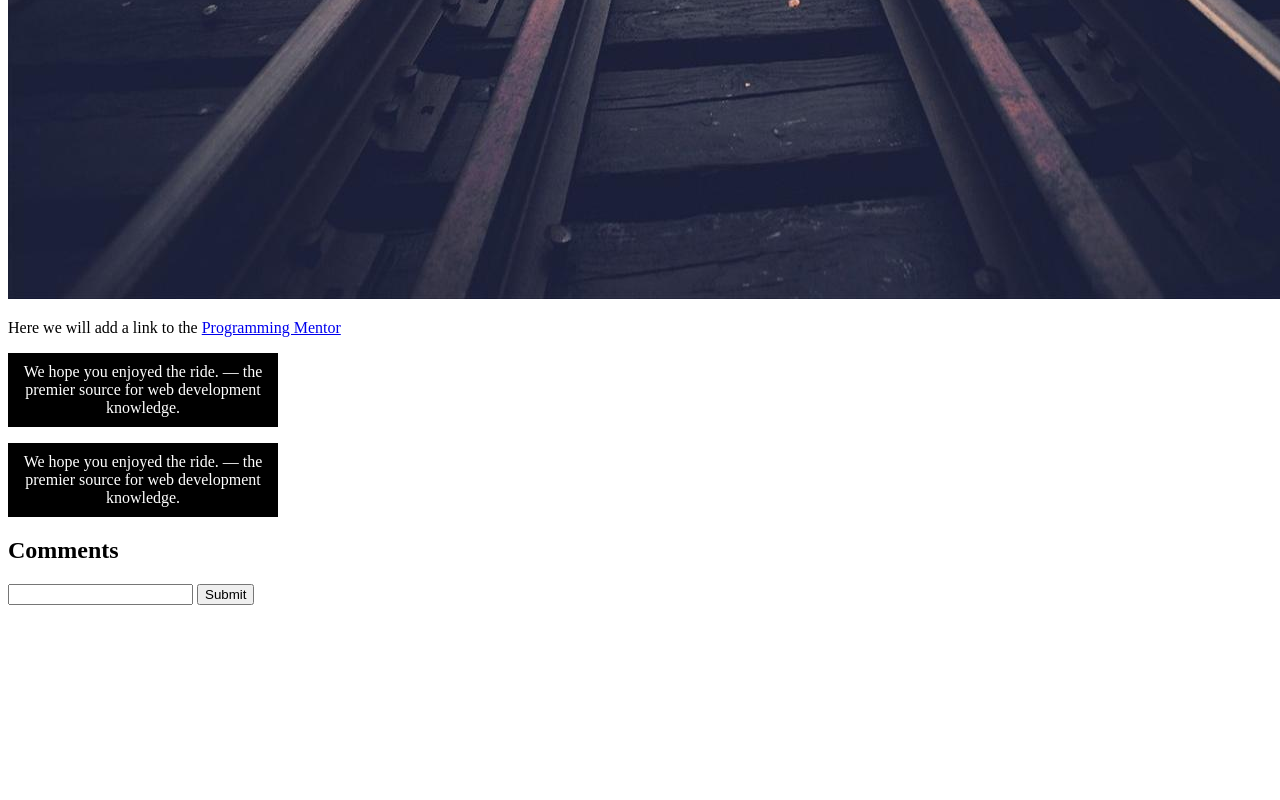
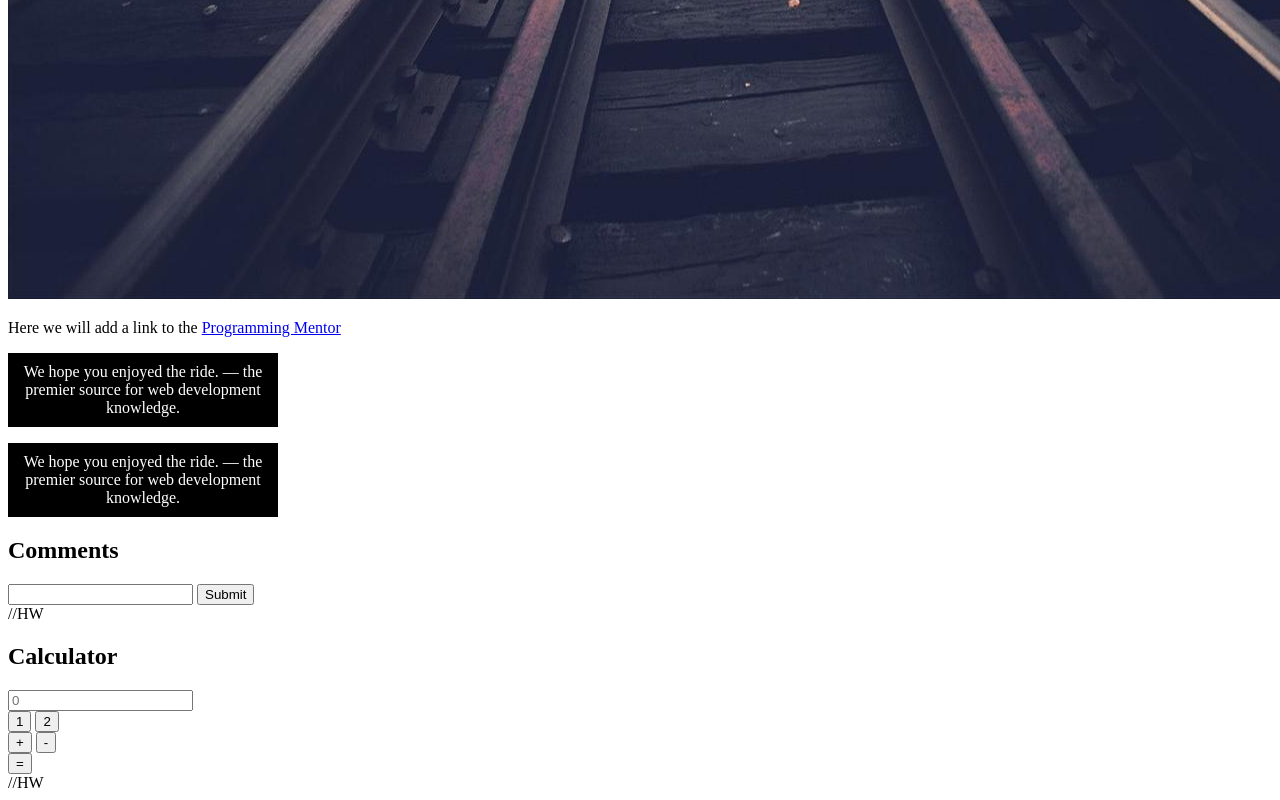
Before and after one commit to Venikcom/JS-04, a plain HTML site: page index.html in a window 1280 px wide. Shown: the part 1007-1807 px from the top of the page. Before the commit the page ends 1620 px from the top, so only its background shows below. Drawn offline with nearby package versions, Linux system fonts and the light colour scheme.

Commit message:
DOM,jQuery

```diff
--- a/index.html
+++ b/index.html
@@ -29,6 +29,23 @@
         </div>
     </section>
 
+    //HW
+      <div class="calculator">
+        <h2>Calculator</h2>
+        <input type="text" name="display" placeholder="0" readonly>
+        <div class="digits">
+            <button>1</button>
+            <button>2</button>
+        </div>
+        <div class="opers">
+            <button>+</button>
+            <button>-</button>
+        </div>
+        <button class="result">=</button>
+    </div>
+    //HW
+
+
      <script src="https://code.jquery.com/jquery-3.3.1.min.js"
       integrity="sha256-FgpCb/KJQlLNfOu91ta32o/NMZxltwRo8QtmkMRdAu8="
       crossorigin="anonymous"></script>
--- a/js/index.js
+++ b/js/index.js
@@ -59,3 +59,21 @@ const clockContainer = document.querySelector('.clock');
 setInterval(function() {
     clockContainer.innerText = (new Date()).toLocaleTimeString();
 }, 10);
+
+
+
+//HW
+const display = document.querySelector('.calculator input[name=display]');
+
+document.querySelectorAll('.digits, .opers')
+ .forEach( btn => btn.addEventListener('click', digitOperPressed) );
+
+function digitOperPressed(e) {
+    display.value += e.target.innerText;
+}
+
+document.querySelector('.result')
+    .addEventListener('click', function(){
+        display.value = eval(display.value);
+    })
+//HW
```
